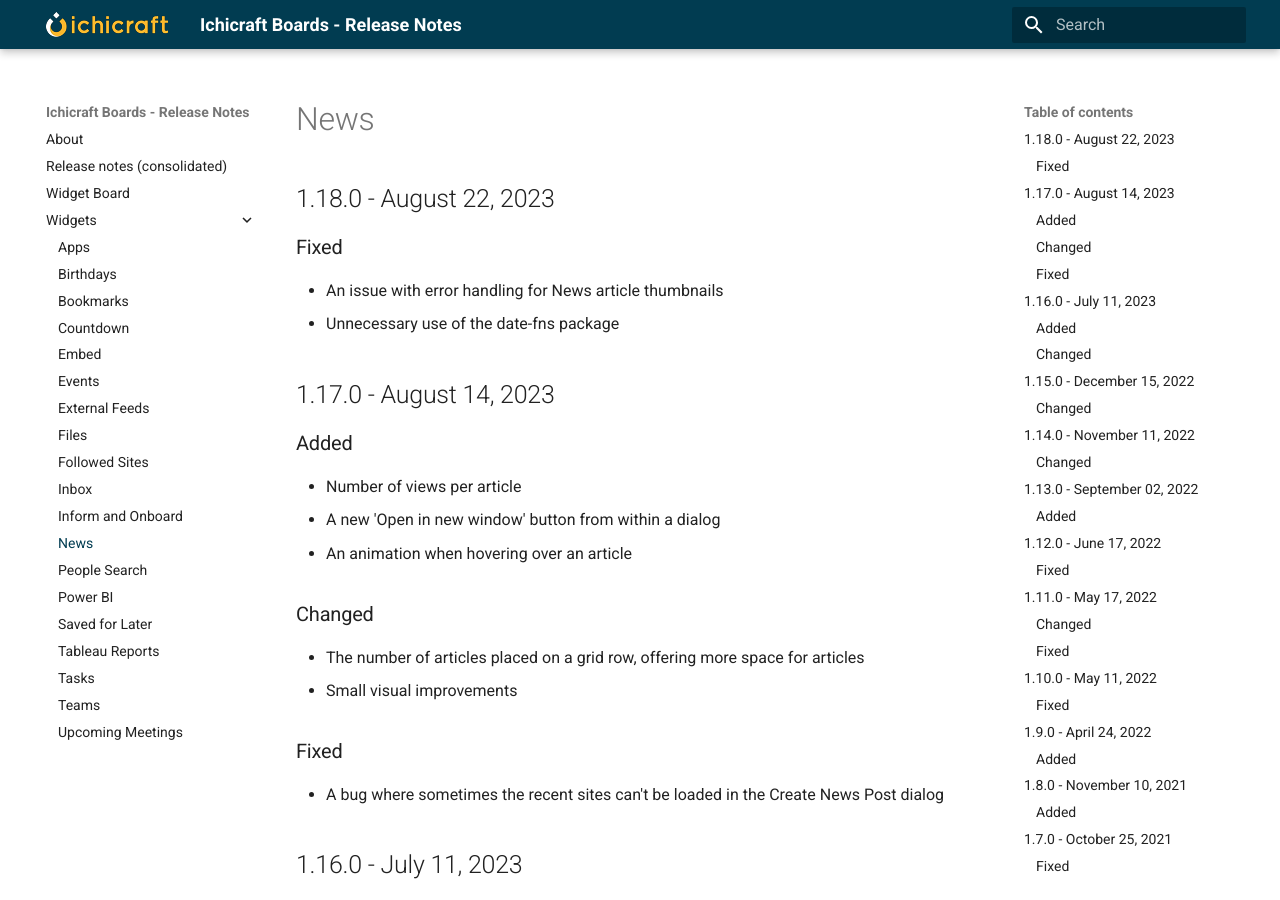
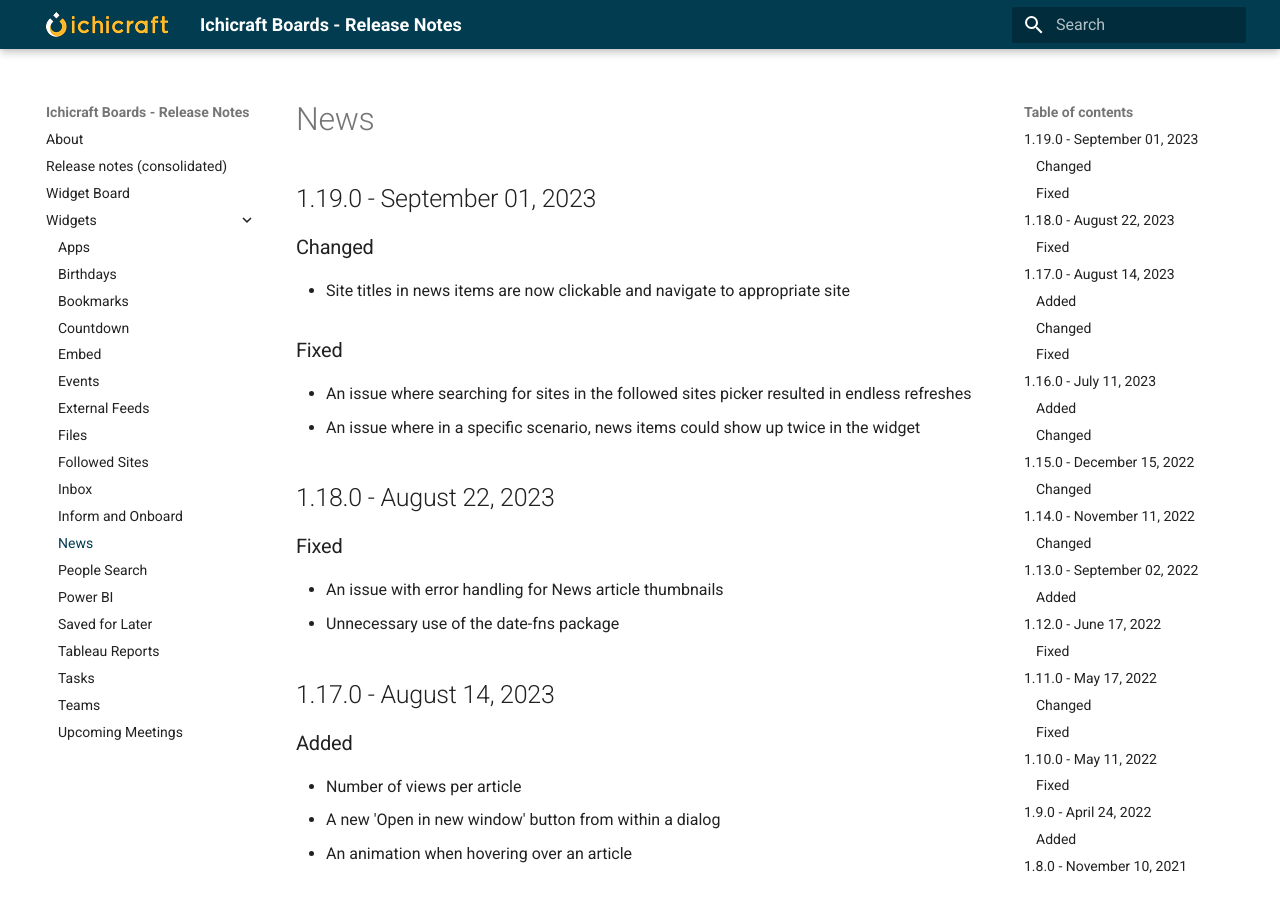
Before and after one commit to ichicraft/widgets-docs, an MkDocs documentation site: the page built from docs/Widgets/News.md, in a window 1280 px wide and 900 px high. Built offline with MkDocs 1.6.1 and Material for MkDocs 9.7.7, drawn with Linux system fonts in a browser that asks for light colours.

```diff
--- a/docs/Widgets/News.md
+++ b/docs/Widgets/News.md
@@ -1,3 +1,12 @@
+## 1.19.0 - September 01, 2023
+
+### Changed
+- Site titles in news items are now clickable and navigate to appropriate site
+
+### Fixed
+- An issue where searching for sites in the followed sites picker resulted in endless refreshes
+- An issue where in a specific scenario, news items could show up twice in the widget
+
 ## 1.18.0 - August 22, 2023
 
 ### Fixed
```
Also changed, not shown: docs/Release-notes-(consolidated).md (+9 -0 lines).
